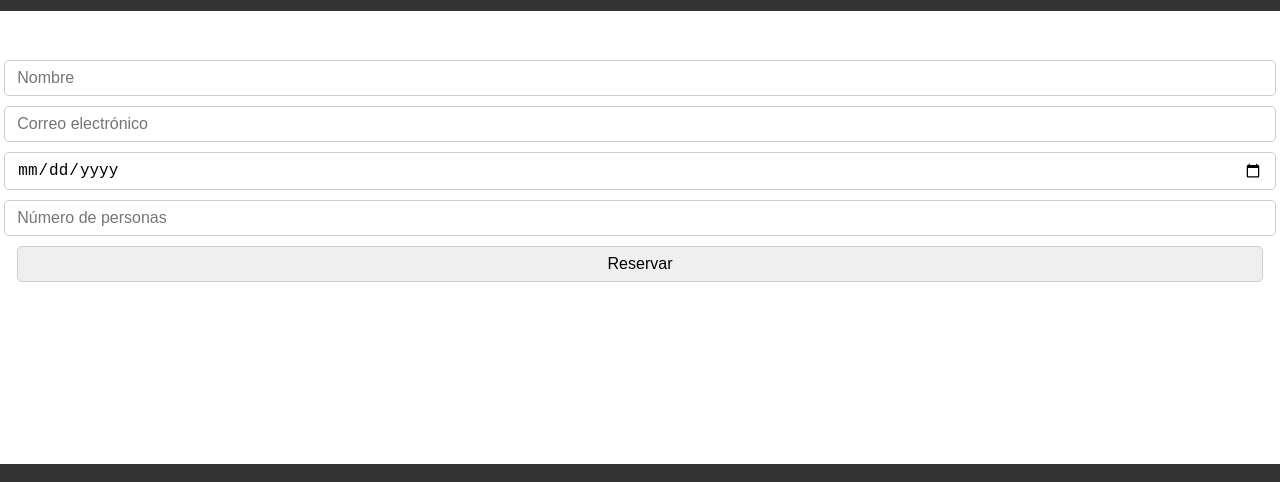
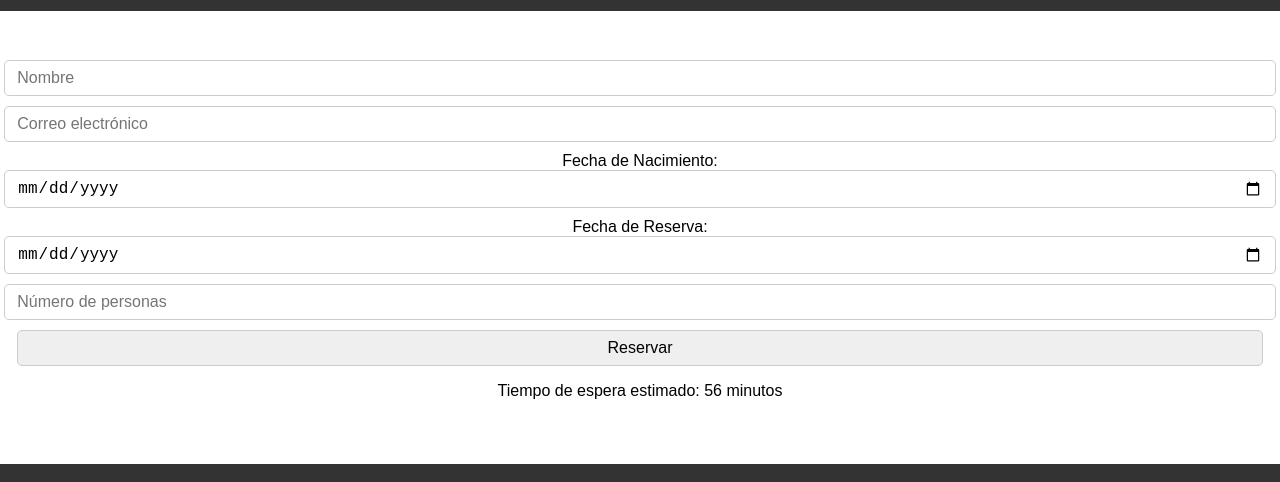
Before and after one commit to Wicked7k/repositorio-1, a plain HTML site: page Reservar.html in a window 1280 px wide. Shown: the part 90-572 px from the top of the page. Drawn offline with Linux system fonts and the light colour scheme.

Commit message:
Update Reservar.html

```diff
--- a/Reservar.html
+++ b/Reservar.html
@@ -33,7 +33,12 @@
                     <input type="email" id="email" name="email" placeholder="Correo electrónico" required>
                 </div>
                 <div class="input-container">
-                    <input type="date" id="fecha" name="fecha" required>
+                    <label for="fechaNacimiento">Fecha de Nacimiento:</label>
+                    <input type="date" id="fechaNacimiento" required>
+                </div>
+                <div class="input-container">
+                    <label for="fechaReserva">Fecha de Reserva:</label>
+                    <input type="date" id="fechaReserva" required>
                 </div>
                 <div class="input-container">
                     <input type="number" id="personas" name="personas" min="1" placeholder="Número de personas" required>
@@ -42,8 +47,8 @@
                     <input type="submit" value="Reservar">
                 </div>
             </form>
+            <p>Tiempo de espera estimado: <span id="tiempo-espera">Calculando...</span></p>
         </section>
-
     </section>
     <footer>
         <h2>Contacto</h2>
```
